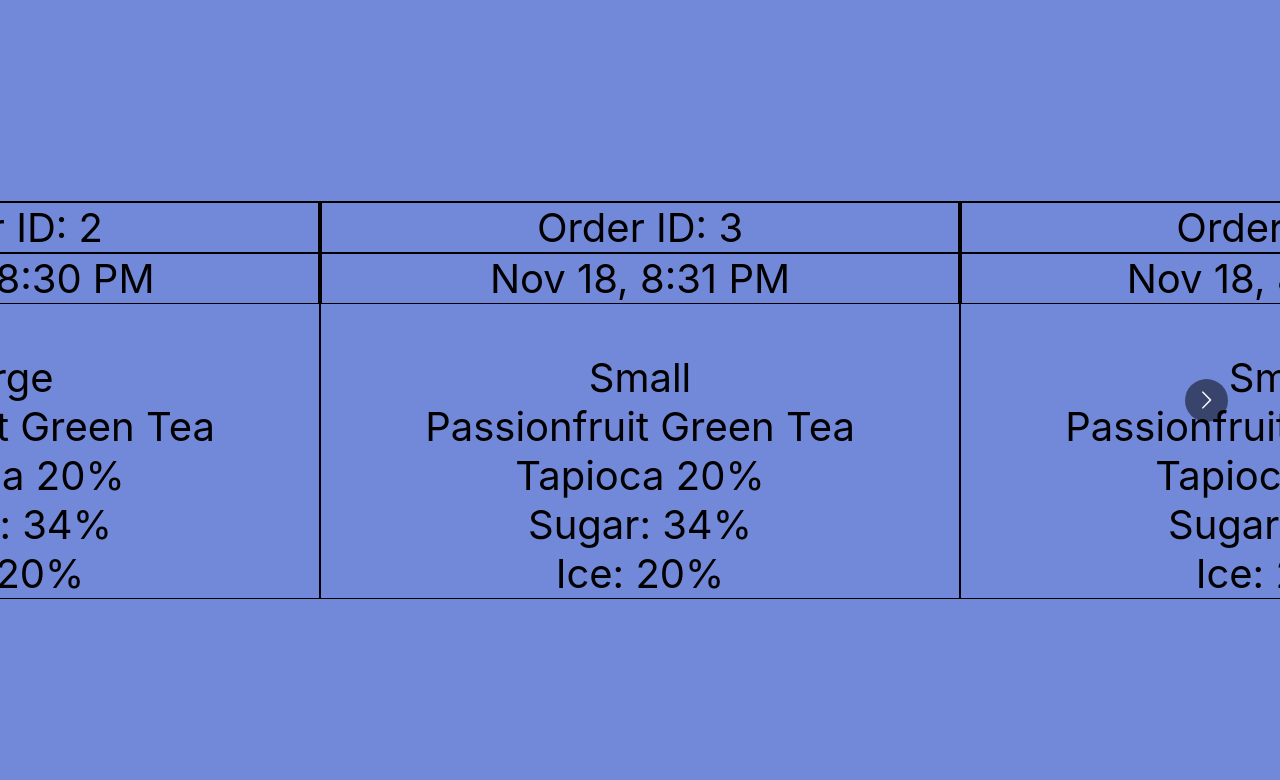
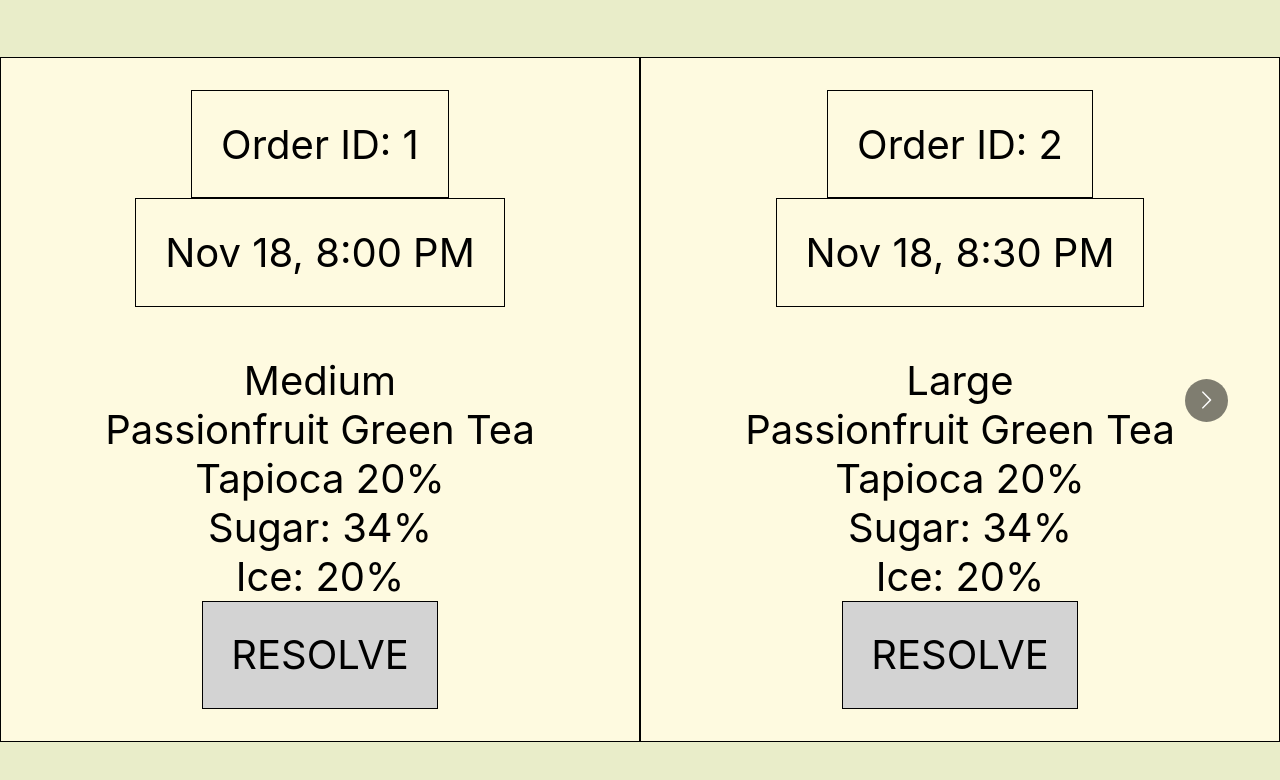
Before and after one commit to allanfang1/bbtme, a React (Create React App) app in the folder my-app/: page /PageTwo in a window 1280 px wide. Shown: the top 780 px of the page. Built offline with nearby package versions, Linux system fonts and the light colour scheme.

Commit message:
Style added

```diff
--- a/my-app/src/App.css
+++ b/my-app/src/App.css
@@ -91,19 +91,21 @@
 }
 
 .order-container{
-  display: flex;
-  align-items: center;
-  justify-content: center;
-  flex-direction: column;
   text-align: center;
   font-size: 40px;
-  background-color: #7289da;
+  background-color: #e9edc9;
   width: 100vw;
   height: 100vh;
 }
 
 .order-cell{
   border: solid 1px black;
+  background-color: #fefae0;
+  padding: 5%;
+  display: flex;
+  align-items: center;
+  justify-content: center;
+  flex-direction: column;
 }
 
 .drink-visual{
@@ -115,3 +117,14 @@
   height: 100px;
   justify-content: flex-end;
 }
+
+.resolve-cell{
+  border: solid 1px black;
+  cursor: pointer;
+  padding: 5%;
+  background-color: lightgray;
+}
+
+#hideDiv{
+  display: none;
+}
--- a/my-app/src/components/Order.js
+++ b/my-app/src/components/Order.js
@@ -1,8 +1,14 @@
-import { React } from "react"
+import { React, useState } from "react"
 
 const Order = ({ ordObj, key }) => {
+    const [hidden, setHidden] = useState("");
+    function hideDiv() {
+        //var x = document.getElementsByClassName("order-cell");
+        // document.getElementById('hideDiv').style.display='none';
+        setHidden("hideDiv");
+    }
     return (
-        <div className="order-cell">
+        <div className="order-cell" id={hidden}>
             <div className="order-cell">{"Order ID: " + ordObj.orderID}</div>
             <div className="order-cell">{ordObj.time}</div>
             <br></br>
@@ -10,7 +16,10 @@ const Order = ({ ordObj, key }) => {
             <div>{ordObj.base}</div>
             <div>{ordObj.topping[0]} {ordObj.topping[1] + "%"}</div>
             <div>{"Sugar: " + ordObj.sugar + "%"}</div>
-            <div>{"Ice: " + ordObj.ice+"%"}</div>
+            <div>{"Ice: " + ordObj.ice + "%"}</div>
+            <div onClick={hideDiv} className="resolve-cell">
+            RESOLVE
+            </div>
         </div>
     );
 }
```
